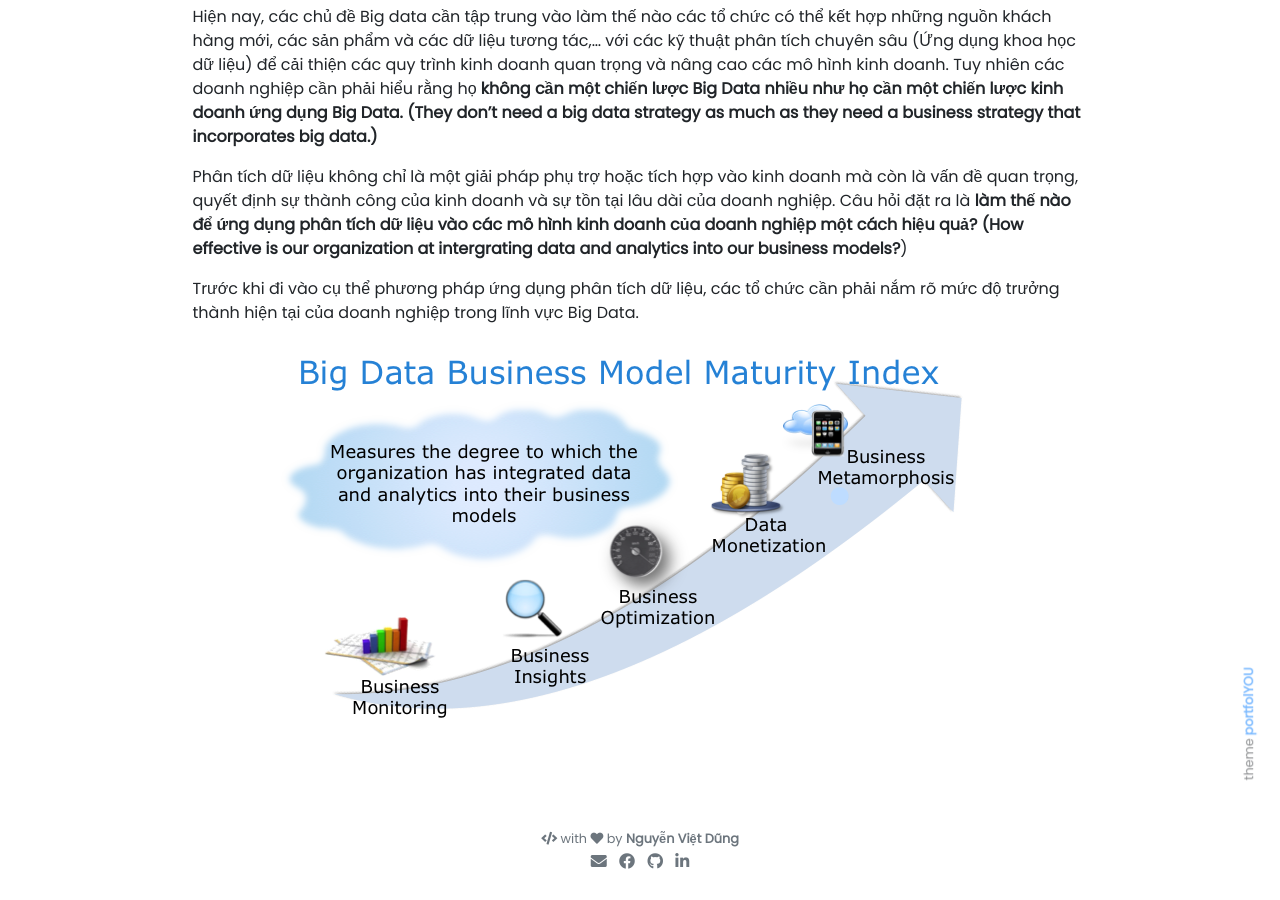
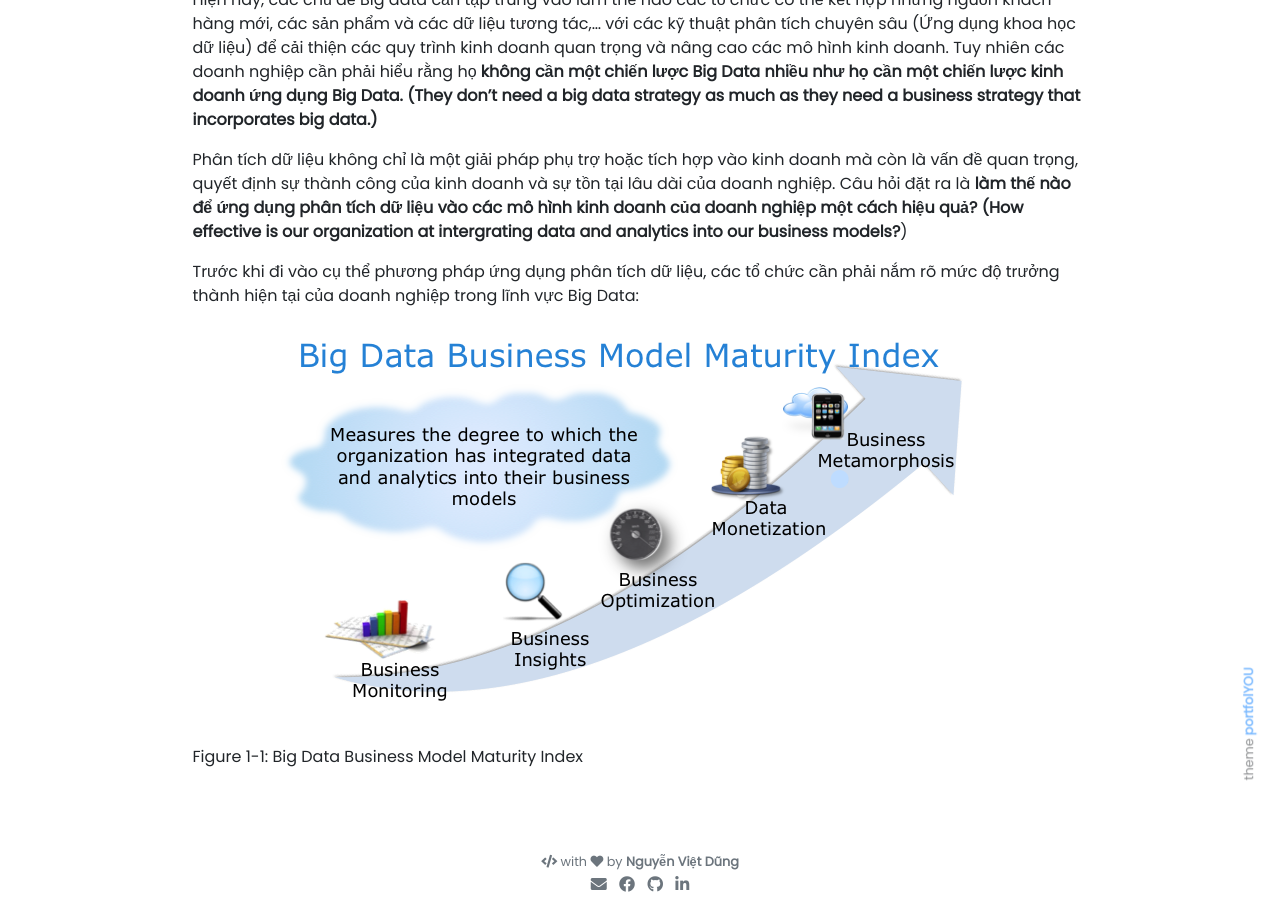
Before and after one commit to dungnv0696/nhathomongmo, a Jekyll site: the page built from _posts/2022-06-01-business-potential-of-big-data.md, in a window 1280 px wide and 900 px high, scrolled down 583 px. Built offline with Jekyll 4.4.1, drawn with Linux system fonts in a browser that asks for light colours; nearby versions of some CDN libraries; our own code applies the rules of GitHub Pages for plain Markdown files; comment, search, counter and statistics services are not loaded.

Commit message:
Update 2022-06-01-business-potential-of-big-data.md

```diff
--- a/_posts/2022-06-01-business-potential-of-big-data.md
+++ b/_posts/2022-06-01-business-potential-of-big-data.md
@@ -8,10 +8,8 @@ description: Business Potential of Big Data.
 ---
 
 
-***
 ***Bài viết được mình tổng hợp dựa trên cuốn sách The Data Science Handbook - I của DASCA cùng với những kinh nghiệm thực tế của bản thân đúc kết trong quá trình học tập và làm việc.
 Vì vậy mong mọi người nếu có nhu cầu sử dụng để tham khảo thì có thể ghi lại nguồn giúp mình nhé.***
-***
 
 # The Art & Science of Driving Business
 ## Part I. Business Potential of Big Data
@@ -21,6 +19,7 @@ Hiện nay, các chủ đề Big data cần tập trung vào làm thế nào cá
 
 Phân tích dữ liệu không chỉ là một giải pháp phụ trợ hoặc tích hợp vào kinh doanh mà còn là vấn đề quan trọng, quyết định sự thành công của kinh doanh và sự tồn tại lâu dài của doanh nghiệp. Câu hỏi đặt ra là __làm thế nào để ứng dụng phân tích dữ liệu vào các mô hình kinh doanh của doanh nghiệp một cách hiệu quả? (How effective is our organization at intergrating data and analytics into our business models?__)
 
-Trước khi đi vào cụ thể phương pháp ứng dụng phân tích dữ liệu, các tổ chức cần phải nắm rõ mức độ trưởng thành hiện tại của doanh nghiệp trong lĩnh vực Big Data.
+Trước khi đi vào cụ thể phương pháp ứng dụng phân tích dữ liệu, các tổ chức cần phải nắm rõ mức độ trưởng thành hiện tại của doanh nghiệp trong lĩnh vực Big Data:
 
 ![Big Data Business Model Maturity Index](https://dungnv0696.github.io/nhathomongmo/assets/img/big_data_business_model_maturity_index.png)
+Figure 1-1: Big Data Business Model Maturity Index
```
